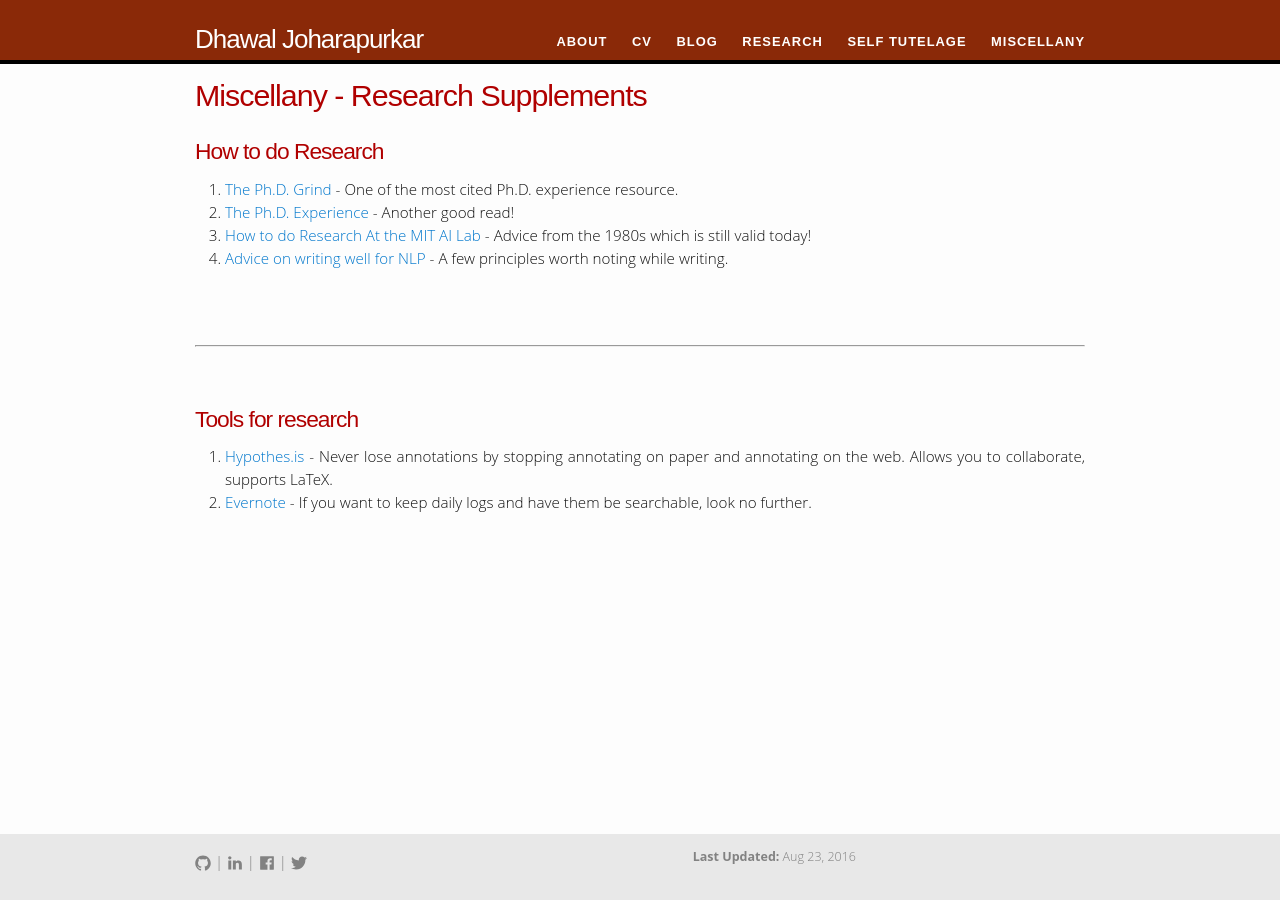
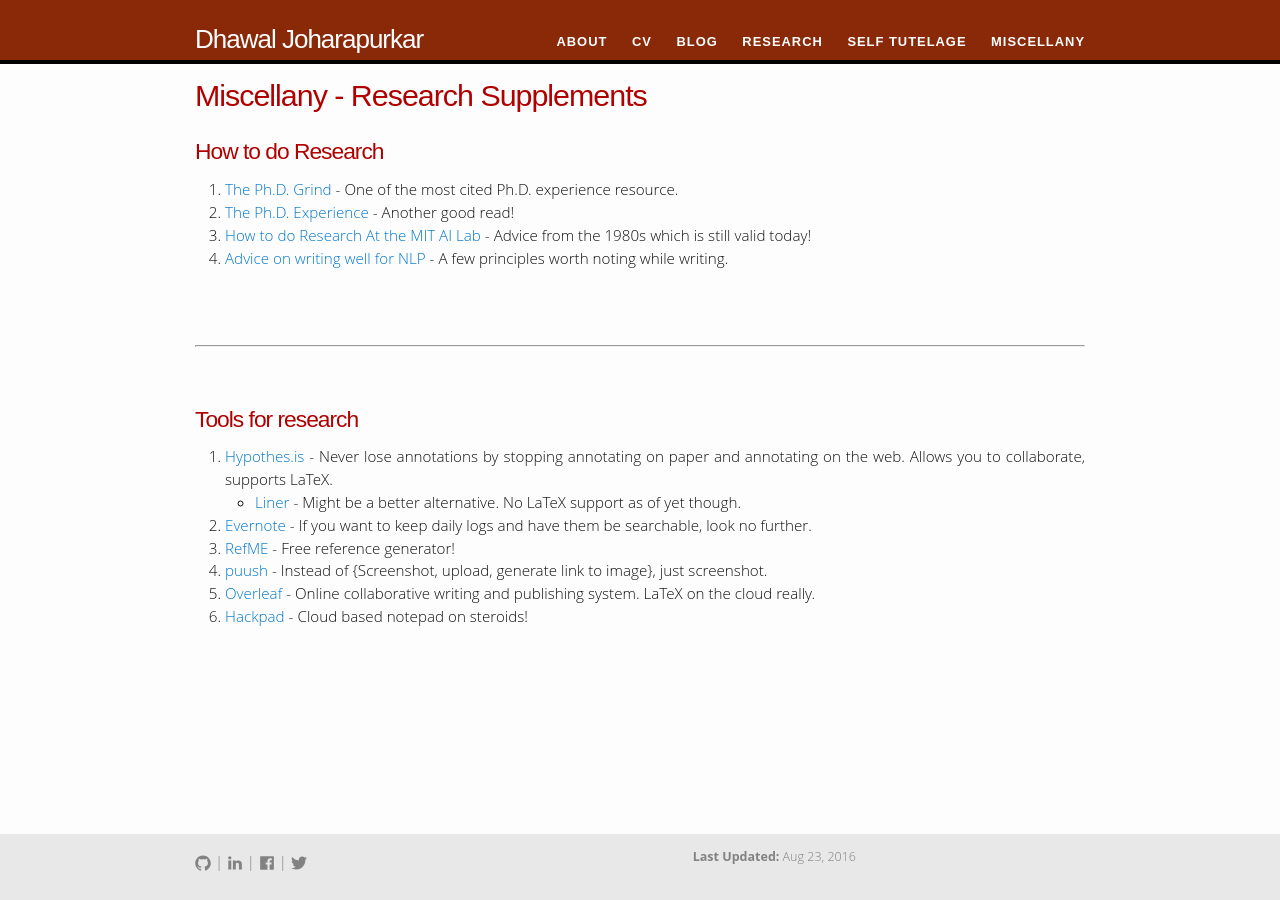
Before and after one commit to dhawaljoh/dhawaljoh.github.io, a Jekyll site: the page built from miscellany/research-supplements.md, in a window 1280 px wide. Built offline with Jekyll 4.4.1, drawn with Linux system fonts in a browser that asks for light colours.

Commit message:
updated miscellany

```diff
--- a/miscellany/research-supplements.md
+++ b/miscellany/research-supplements.md
@@ -21,4 +21,9 @@
 Tools for research
 ===
 1. [Hypothes.is](http://hypothes.is/){:target="_blank"} - Never lose annotations by stopping annotating on paper and annotating on the web. Allows you to collaborate, supports LaTeX.
+ - [Liner](http://getliner.com/login/){:target='_blank'} - Might be a better alternative. No LaTeX support as of yet though.
 2. [Evernote](https://evernote.com/){:target="_blank"} - If you want to keep daily logs and have them be searchable, look no further.
+3. [RefME](https://www.refme.com/){:target="_blank"} - Free reference generator!
+4. [puush](http://puush.me/){:target="_blank"} - Instead of {Screenshot, upload, generate link to image}, just screenshot.
+5. [Overleaf](https://www.overleaf.com/dash){:target="_blank"} - Online collaborative writing and publishing system. LaTeX on the cloud really.
+6. [Hackpad](https://hackpad.com/){:target="_blank"} - Cloud based notepad on steroids!
```
